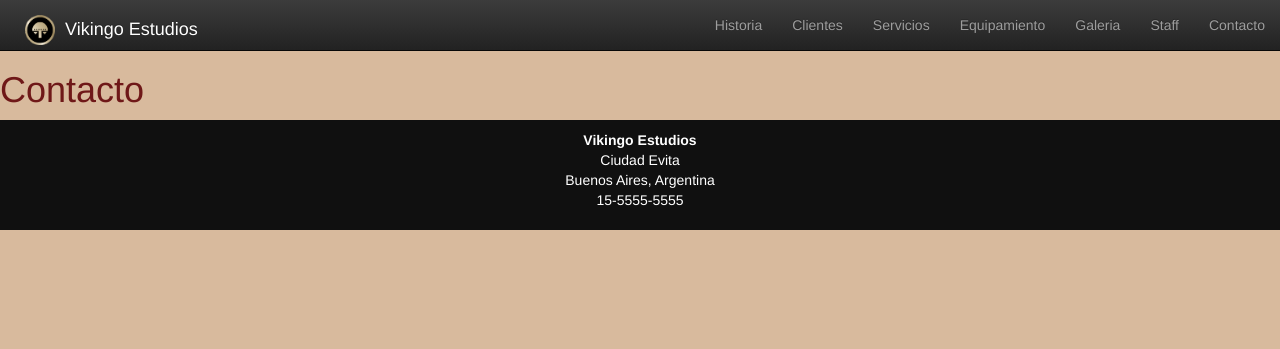
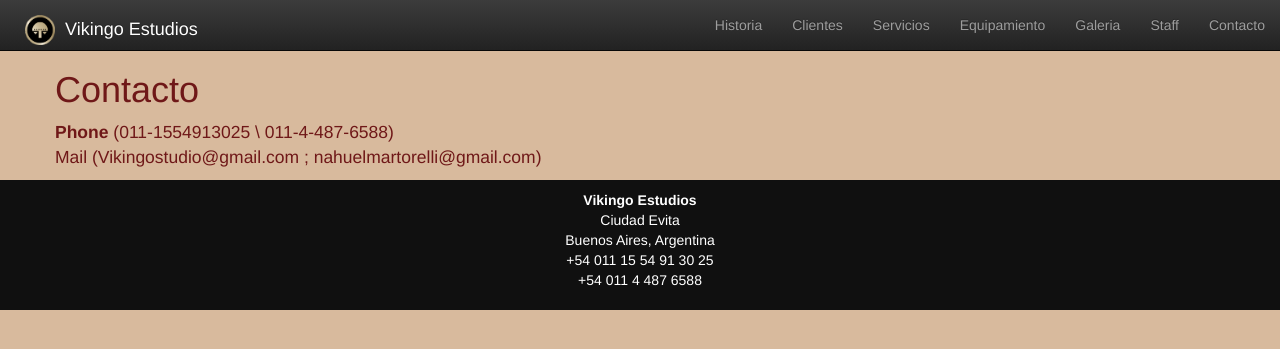
Before and after one commit to ryan258/vikingo, a Jekyll site: the page built from contacto/index.html, in a window 1280 px wide. Shown: the top 349 px of the page. Built offline with Jekyll 4.4.1, drawn with Linux system fonts in a browser that asks for light colours; nearby versions of some CDN libraries.

Commit message:
update logo and contacto

```diff
--- a/_includes/footer.html
+++ b/_includes/footer.html
@@ -5,7 +5,8 @@
 			<strong>Vikingo Estudios</strong><br />
 			Ciudad Evita<br />
 			Buenos Aires, Argentina<br />
-			15-5555-5555
+			+54 011 15 54 91 30 25<br />
+			+54 011 4 487 6588
 		</address></p>
 
 	</div>
--- a/contacto/index.html
+++ b/contacto/index.html
@@ -1,5 +1,10 @@
 ---
 layout: default
 ---
-
-<h1>Contacto</h1>
+<div class="container">
+	<div class="row">
+		<h1>Contacto</h1>
+		<p><strong>Phone</strong> (011-1554913025 \ 011-4-487-6588)<br />
+		Mail (Vikingostudio@gmail.com ; nahuelmartorelli@gmail.com)</p>
+	</div>
+</div>
--- a/index.html
+++ b/index.html
@@ -9,7 +9,7 @@ layout: default
 	<div class="container-fluid">
 			<div class="col-md-8 col-md-offset-2">
 				<div class="jumbotron">
-					<div class="logo-v text-center"><img src="{{site.baseurl}}/img/vikingo-logo-2.png"><p class="slogan">"De los siete mares"</p></div>
+					<div class="logo-v text-center"><img src="{{site.baseurl}}/img/logo-vikingo-temp.png"><p class="slogan">"De los siete mares"</p></div>
 
 				</div>
 			</div>
```
Also changed, not shown: img/logo-vikingo-temp.png (added), 3 other files.
